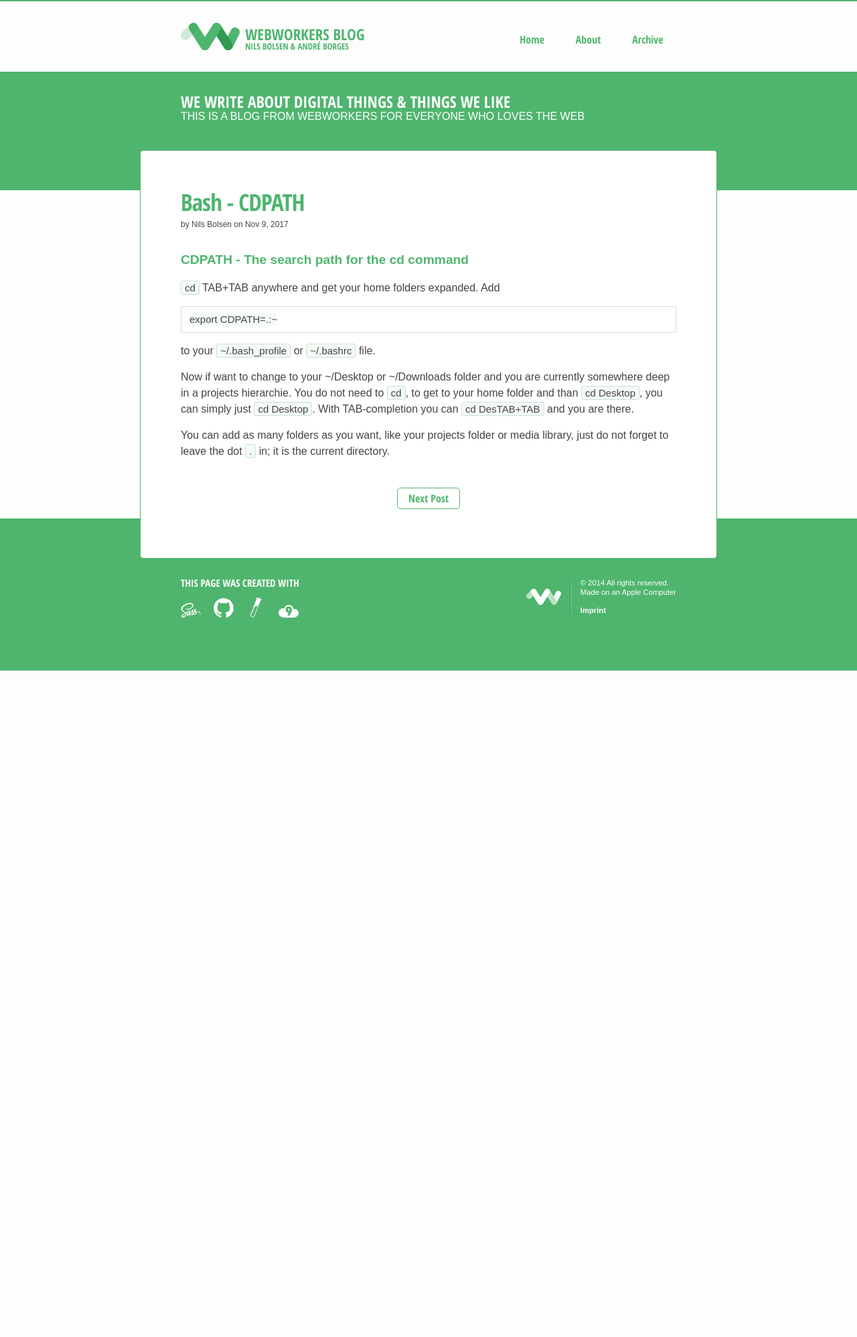
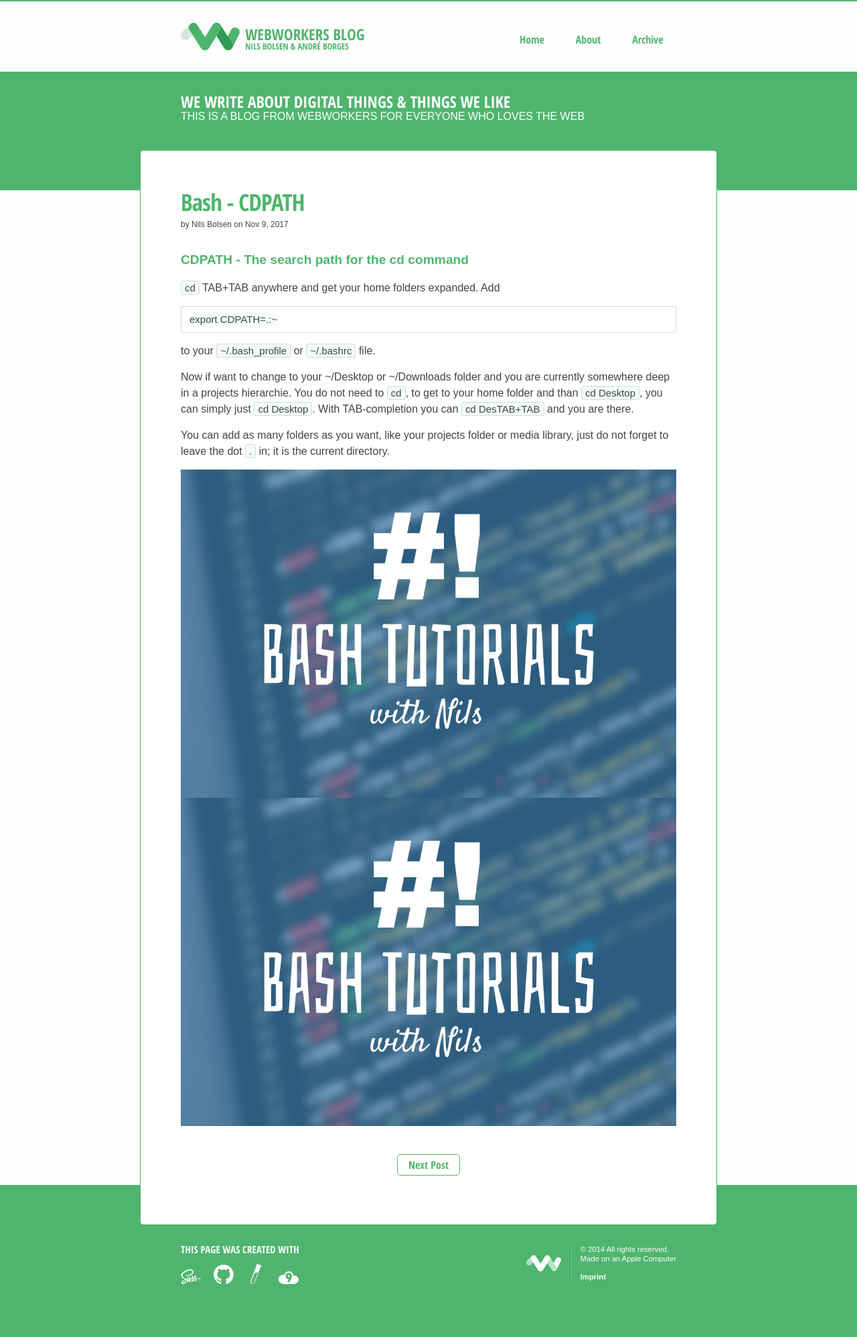
Before and after one commit to webwb/webwb.github.io, a Jekyll site: the page built from _posts/2017-11-09-bash-cdpath.md, in a window 1280 px wide. Shown: the whole page at 67% size. Built offline with Jekyll 4.4.1, drawn with Linux system fonts in a browser that asks for light colours; comment, search, counter and statistics services are not loaded; before the commit the page ends 1001 px from its top, so only the background shows below that.

Commit message:
Update 2017-11-09-bash-cdpath.md

```diff
--- a/_posts/2017-11-09-bash-cdpath.md
+++ b/_posts/2017-11-09-bash-cdpath.md
@@ -20,3 +20,5 @@ to your `~/.bash_profile` or `~/.bashrc` file.
 Now if want to change to your ~/Desktop or ~/Downloads folder and you are currently somewhere deep in a projects hierarchie. You do not need to `cd`, to get to your home folder and than `cd Desktop`, you can simply just `cd Desktop`. With TAB-completion you can `cd DesTAB+TAB` and you are there.
 
 You can add as many folders as you want, like your projects folder or media library, just do not forget to leave the dot `.` in; it is the current directory.
+
+![]({{site.baseurl}}/images/nilsbash.png)![nilsbash.png]({{site.baseurl}}/images/nilsbash.png)
```
